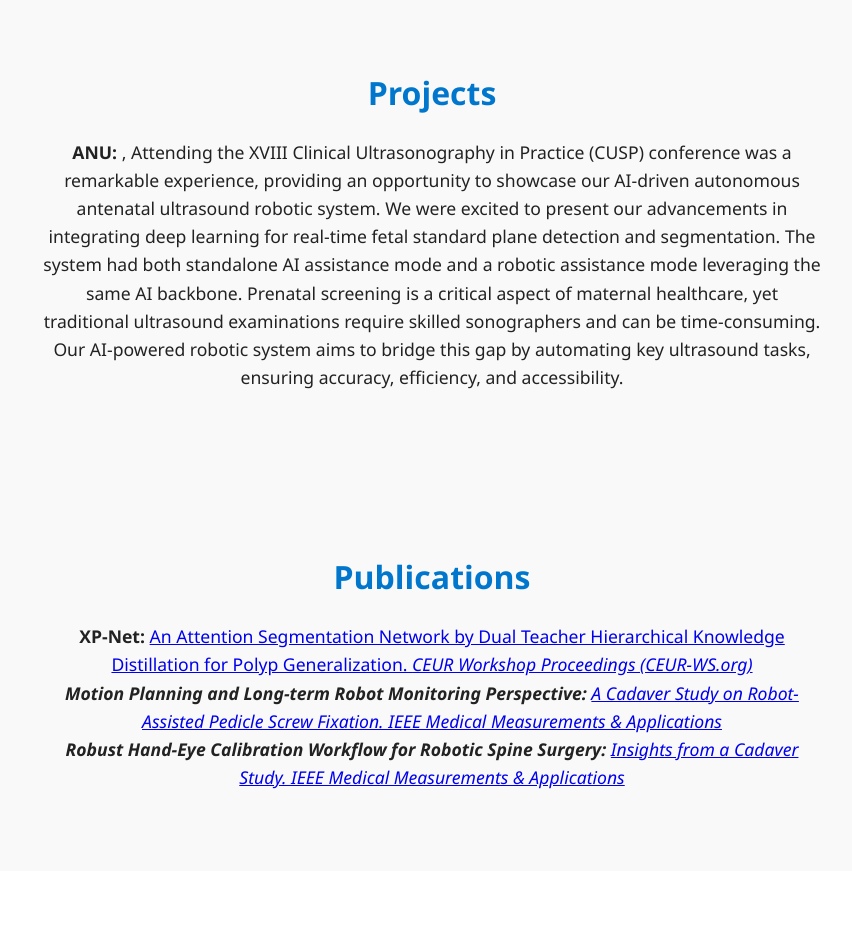
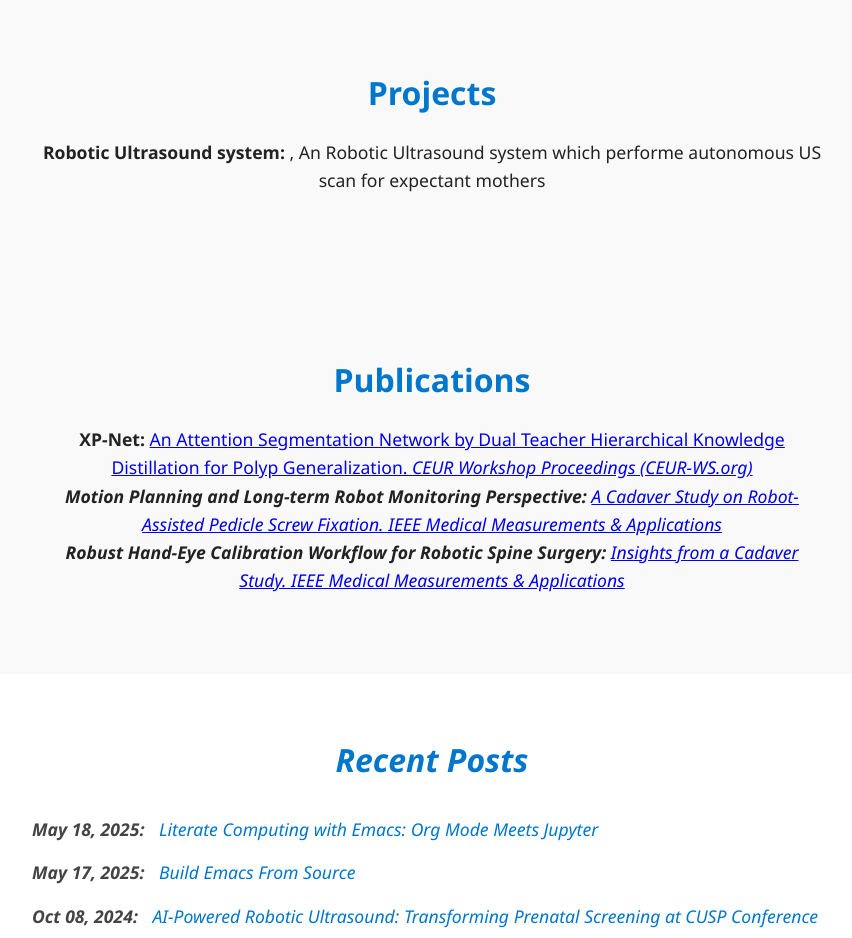
Before and after one commit to Ragu2399/ragu2399.github.io, a plain HTML site: page index.html in a window 1280 px wide. Shown: the part 860-1798 px from the top of the page, without its empty margins (208-1060 px from the left). Drawn offline with nearby package versions, Linux system fonts and the light colour scheme.

Commit message:
Ragu initial change1

```diff
--- a/index.html
+++ b/index.html
@@ -44,17 +44,11 @@
     <section id="projects">
         <h2>Projects</h2>
 
-        <div class="Antinatel US">
+        <div class="Robotic Ultrasound system">
             <p>
-                <strong>ANU:</strong>
+                <strong>Robotic Ultrasound system:</strong>
             </a>,
-                Attending the XVIII Clinical Ultrasonography in Practice (CUSP) conference was a remarkable experience,
-                providing an opportunity to showcase our AI-driven autonomous antenatal ultrasound robotic system.
-                We were excited to present our advancements in integrating deep learning for real-time fetal standard plane detection and segmentation.
-                 The system had both standalone AI assistance mode and a robotic assistance mode leveraging the same AI backbone.
-                  Prenatal screening is a critical aspect of maternal healthcare, yet traditional ultrasound examinations
-                  require skilled sonographers and can be time-consuming. Our AI-powered robotic system aims to bridge this gap
-                  by automating key ultrasound tasks, ensuring accuracy, efficiency, and accessibility.
+            An Robotic Ultrasound system which performe autonomous US scan for expectant mothers
             </p>
         </div>
 
```
